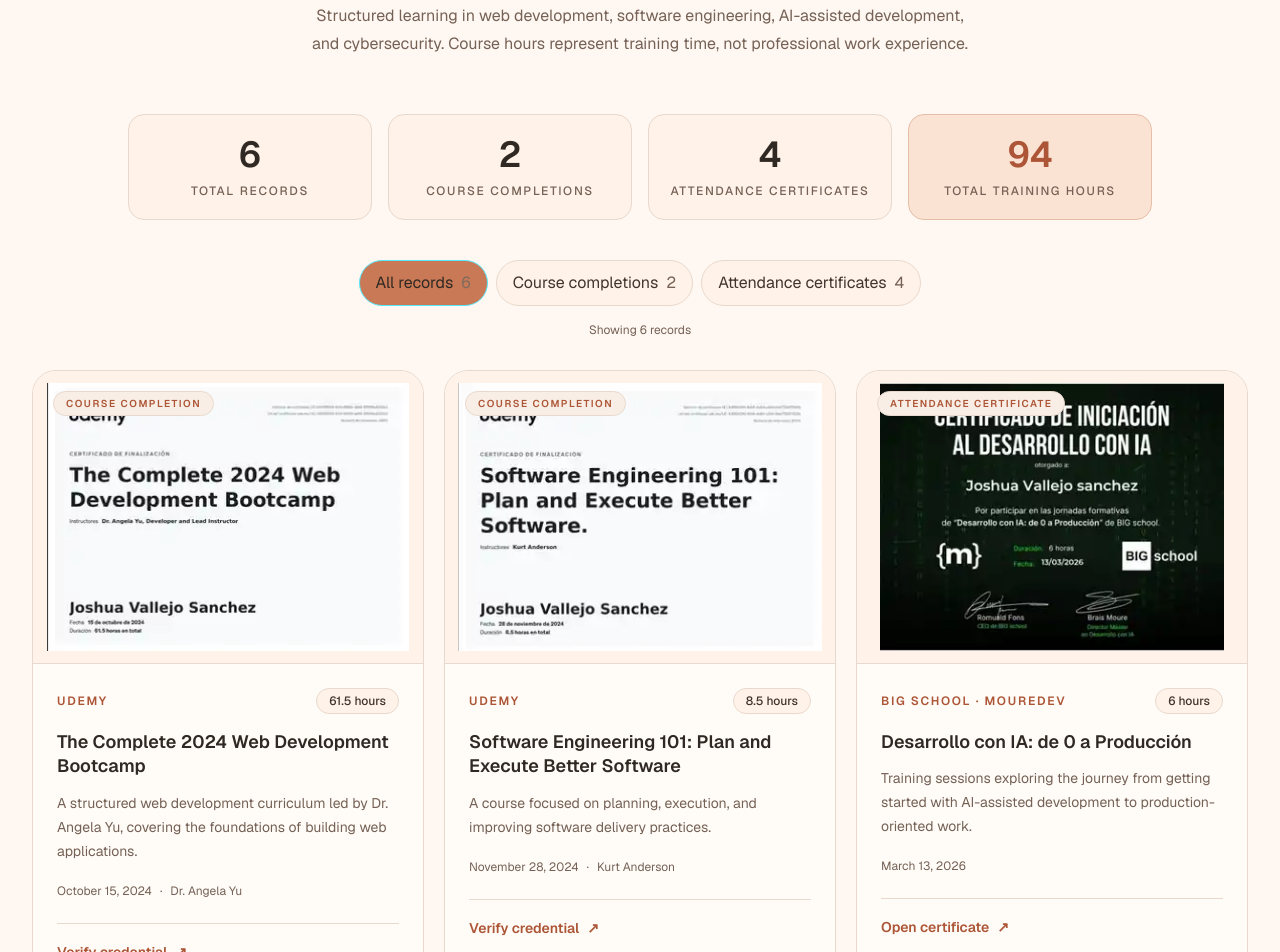
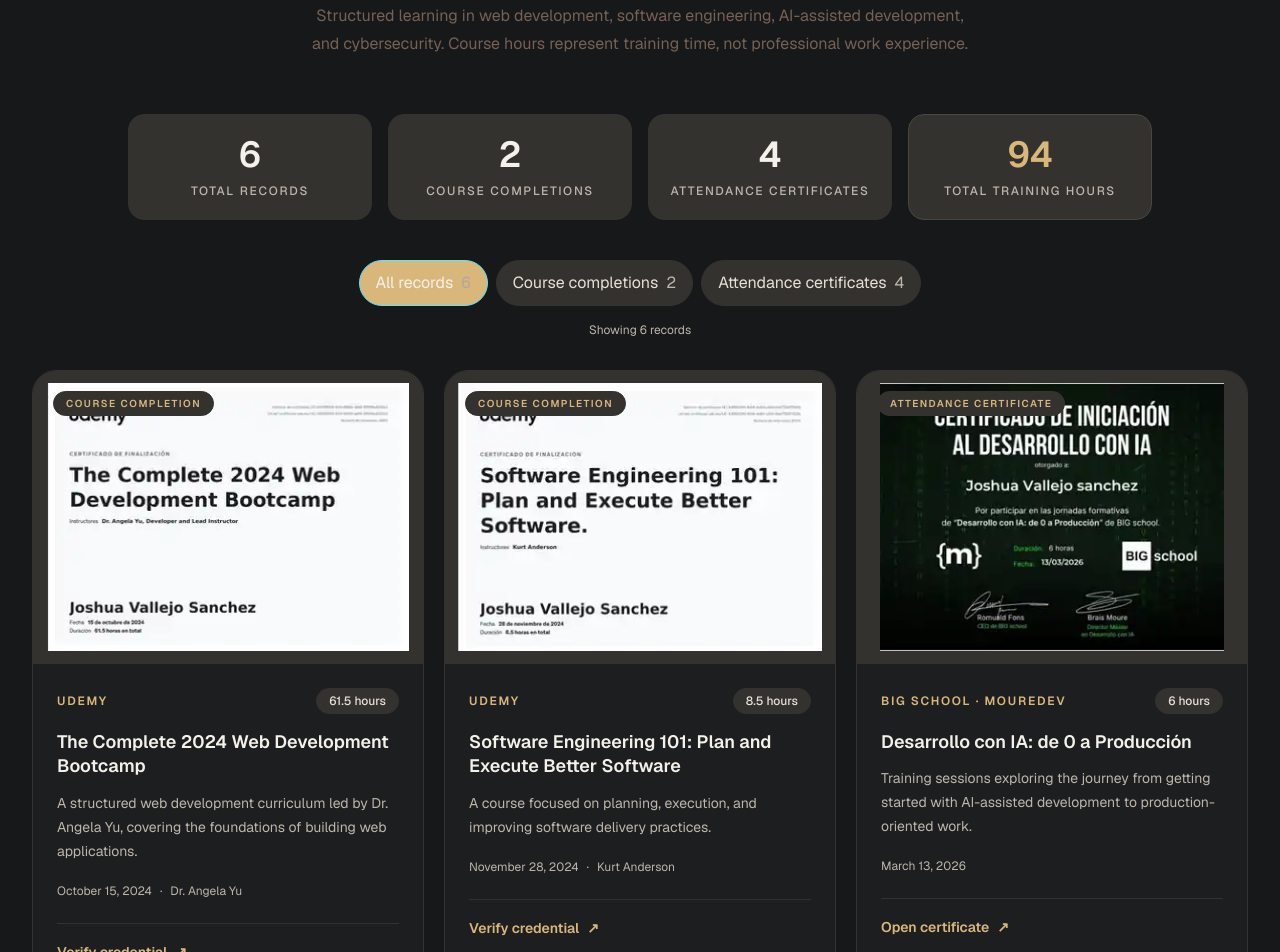
Before and after one commit to Dleteo/Nexus-AI, a Next.js app: page /portfolio in a window 1280 px wide. Shown: the part 3900-4852 px from the top of the page. Built offline with nearby package versions, Linux system fonts and the light colour scheme; no server answers.

Commit message:
Apply Obsidian Gold to marketing and portfolio sections

```diff
--- a/components/sections/Certifications.tsx
+++ b/components/sections/Certifications.tsx
@@ -41,7 +41,7 @@ export default function Certifications() {
   return (
     <section
       id="certifications"
-      className="scroll-mt-24 border-t border-[#E9D9CC] bg-[#FFF8F2] px-5 py-16 text-[#302923] sm:px-8 sm:py-20"
+      className="scroll-mt-24 border-t border-[#34322F] bg-[#171819] px-5 py-16 text-[#F4F1EB] sm:px-8 sm:py-20"
     >
       <div className="mx-auto max-w-7xl">
         <SectionHeader
@@ -52,38 +52,38 @@ export default function Certifications() {
         />
 
         <div className="mx-auto mb-10 grid max-w-5xl gap-4 sm:grid-cols-2 xl:grid-cols-4">
-          <div className="rounded-2xl border border-[#E9D9CC] bg-[#FFF2E8] px-5 py-5 text-center">
-            <p className="text-3xl font-semibold tabular-nums text-[#302923] sm:text-4xl">
+          <div className="rounded-2xl border border-[#34322F] bg-[#34322F] px-5 py-5 text-center">
+            <p className="text-3xl font-semibold tabular-nums text-[#F4F1EB] sm:text-4xl">
               {certifications.length}
             </p>
-            <p className="mt-2 text-xs font-medium uppercase tracking-[0.14em] text-[#756155]">
+            <p className="mt-2 text-xs font-medium uppercase tracking-[0.14em] text-[#BDB6AB]">
               Total records
             </p>
           </div>
 
-          <div className="rounded-2xl border border-[#E9D9CC] bg-[#FFF2E8] px-5 py-5 text-center">
-            <p className="text-3xl font-semibold tabular-nums text-[#302923] sm:text-4xl">
+          <div className="rounded-2xl border border-[#34322F] bg-[#34322F] px-5 py-5 text-center">
+            <p className="text-3xl font-semibold tabular-nums text-[#F4F1EB] sm:text-4xl">
               {courseCompletions.length}
             </p>
-            <p className="mt-2 text-xs font-medium uppercase tracking-[0.14em] text-[#756155]">
+            <p className="mt-2 text-xs font-medium uppercase tracking-[0.14em] text-[#BDB6AB]">
               Course completions
             </p>
           </div>
 
-          <div className="rounded-2xl border border-[#E9D9CC] bg-[#FFF2E8] px-5 py-5 text-center">
-            <p className="text-3xl font-semibold tabular-nums text-[#302923] sm:text-4xl">
+          <div className="rounded-2xl border border-[#34322F] bg-[#34322F] px-5 py-5 text-center">
+            <p className="text-3xl font-semibold tabular-nums text-[#F4F1EB] sm:text-4xl">
               {attendanceCertificates.length}
             </p>
-            <p className="mt-2 text-xs font-medium uppercase tracking-[0.14em] text-[#756155]">
+            <p className="mt-2 text-xs font-medium uppercase tracking-[0.14em] text-[#BDB6AB]">
               Attendance certificates
             </p>
           </div>
 
-          <div className="rounded-2xl border border-[#E6BDA7] bg-[#FBE3D3] px-5 py-5 text-center">
-            <p className="text-3xl font-semibold tabular-nums text-[#AD5637] sm:text-4xl">
+          <div className="rounded-2xl border border-[#4B463D] bg-[#34322F] px-5 py-5 text-center">
+            <p className="text-3xl font-semibold tabular-nums text-[#D9B77B] sm:text-4xl">
               {formatTotalHours(totalTrainingHours)}
             </p>
-            <p className="mt-2 text-xs font-medium uppercase tracking-[0.14em] text-[#756155]">
+            <p className="mt-2 text-xs font-medium uppercase tracking-[0.14em] text-[#BDB6AB]">
               Total training hours
             </p>
           </div>
@@ -105,19 +105,19 @@ export default function Certifications() {
                   onClick={() => setFilter(item.value)}
                   className={
                     selected
-                      ? "rounded-full border border-cyan-300 bg-[#C97955] px-4 py-2.5 text-sm font-semibold text-[#302923] transition"
-                      : "rounded-full border border-[#E9D9CC] bg-[#FFF2E8] px-4 py-2.5 text-sm font-medium text-[#40342E] transition hover:border-[#E6BDA7] hover:text-[#302923]"
+                      ? "rounded-full border border-cyan-300 bg-[#D9B77B] px-4 py-2.5 text-sm font-semibold text-[#F4F1EB] transition"
+                      : "rounded-full border border-[#34322F] bg-[#34322F] px-4 py-2.5 text-sm font-medium text-[#E6E1D8] transition hover:border-[#4B463D] hover:text-[#F4F1EB]"
                   }
                 >
                   {item.label}
-                  <span className={selected ? "ml-2 text-[#816B5E]" : "ml-2 text-[#756155]"}>
+                  <span className={selected ? "ml-2 text-[#AFA89E]" : "ml-2 text-[#BDB6AB]"}>
                     {item.count}
                   </span>
                 </button>
               );
             })}
           </div>
-          <p aria-live="polite" className="text-xs text-[#756155]">
+          <p aria-live="polite" className="text-xs text-[#BDB6AB]">
             Showing {filteredCertifications.length} {filteredCertifications.length === 1 ? "record" : "records"}
           </p>
         </div>
@@ -127,14 +127,14 @@ export default function Certifications() {
             {filteredCertifications.map((certification) => (
               <article
                 key={certification.id}
-                className="group overflow-hidden rounded-3xl border border-[#E9D9CC] bg-[#FFFCF8] transition duration-300 hover:-translate-y-1 hover:border-[#E6BDA7] hover:shadow-[0_20px_70px_-35px_rgba(119,72,45,0.18)]"
+                className="group overflow-hidden rounded-3xl border border-[#34322F] bg-[#1D1E20] transition duration-300 hover:-translate-y-1 hover:border-[#4B463D] hover:shadow-[0_20px_70px_-35px_rgba(119,72,45,0.18)]"
               >
                 <a
                   href={certification.image}
                   target="_blank"
                   rel="noopener noreferrer"
                   aria-label={`Open certificate image: ${certification.title}`}
-                  className="relative block aspect-[4/3] overflow-hidden border-b border-[#E9D9CC] bg-[#FFF2E8] p-3"
+                  className="relative block aspect-[4/3] overflow-hidden border-b border-[#34322F] bg-[#34322F] p-3"
                 >
                   <Image
                     src={certification.image}
@@ -143,30 +143,30 @@ export default function Certifications() {
                     sizes="(min-width: 1280px) 33vw, (min-width: 768px) 50vw, 100vw"
                     className="object-contain p-3 transition duration-500 group-hover:scale-[1.015]"
                   />
-                  <span className="absolute left-5 top-5 rounded-full border border-[#E9D9CC] bg-[#F8EEE6] px-3 py-1 text-[10px] font-semibold uppercase tracking-[0.15em] text-[#AD5637]">
+                  <span className="absolute left-5 top-5 rounded-full border border-[#34322F] bg-[#34322F] px-3 py-1 text-[10px] font-semibold uppercase tracking-[0.15em] text-[#D9B77B]">
                     {certification.credentialType}
                   </span>
                 </a>
 
                 <div className="p-6">
                   <div className="flex flex-wrap items-center justify-between gap-3">
-                    <p className="text-xs font-semibold uppercase tracking-[0.14em] text-[#AD5637]">
+                    <p className="text-xs font-semibold uppercase tracking-[0.14em] text-[#D9B77B]">
                       {certification.issuer}
                     </p>
-                    <span className="rounded-full border border-[#E9D9CC] bg-[#FFF2E8] px-3 py-1 text-xs font-medium text-[#40342E]">
+                    <span className="rounded-full border border-[#34322F] bg-[#34322F] px-3 py-1 text-xs font-medium text-[#E6E1D8]">
                       {formatHours(certification.hours)}
                     </span>
                   </div>
 
-                  <h3 className="mt-4 text-lg font-semibold leading-snug text-[#302923]">
+                  <h3 className="mt-4 text-lg font-semibold leading-snug text-[#F4F1EB]">
                     {certification.title}
                   </h3>
 
-                  <p className="mt-3 text-sm leading-6 text-[#756155]">
+                  <p className="mt-3 text-sm leading-6 text-[#BDB6AB]">
                     {certification.description}
                   </p>
 
-                  <div className="mt-5 flex flex-wrap items-center gap-x-2 gap-y-1 text-xs text-[#756155]">
+                  <div className="mt-5 flex flex-wrap items-center gap-x-2 gap-y-1 text-xs text-[#BDB6AB]">
                     <span>{certification.date}</span>
                     {certification.instructor ? (
                       <>
@@ -176,13 +176,13 @@ export default function Certifications() {
                     ) : null}
                   </div>
 
-                  <div className="mt-6 border-t border-[#E9D9CC] pt-4">
+                  <div className="mt-6 border-t border-[#34322F] pt-4">
                     {certification.credentialUrl ? (
                       <a
                         href={certification.credentialUrl}
                         target="_blank"
                         rel="noopener noreferrer"
-                        className="inline-flex items-center gap-2 text-sm font-semibold text-[#AD5637] transition hover:text-[#302923] focus-visible:outline-2 focus-visible:outline-offset-4 focus-visible:outline-cyan-300"
+                        className="inline-flex items-center gap-2 text-sm font-semibold text-[#D9B77B] transition hover:text-[#F4F1EB] focus-visible:outline-2 focus-visible:outline-offset-4 focus-visible:outline-cyan-300"
                       >
                         Verify credential
                         <span aria-hidden="true">↗</span>
@@ -192,7 +192,7 @@ export default function Certifications() {
                         href={certification.image}
                         target="_blank"
                         rel="noopener noreferrer"
-                        className="inline-flex items-center gap-2 text-sm font-semibold text-[#AD5637] transition hover:text-[#302923] focus-visible:outline-2 focus-visible:outline-offset-4 focus-visible:outline-cyan-300"
+                        className="inline-flex items-center gap-2 text-sm font-semibold text-[#D9B77B] transition hover:text-[#F4F1EB] focus-visible:outline-2 focus-visible:outline-offset-4 focus-visible:outline-cyan-300"
                       >
                         Open certificate
                         <span aria-hidden="true">↗</span>
@@ -204,12 +204,12 @@ export default function Certifications() {
             ))}
           </div>
         ) : (
-          <p className="rounded-2xl border border-dashed border-[#E9D9CC] p-10 text-center text-[#756155]">
+          <p className="rounded-2xl border border-dashed border-[#34322F] p-10 text-center text-[#BDB6AB]">
             No records match this filter.
           </p>
         )}
 
-        <p className="mt-8 text-center text-xs leading-5 text-[#756155]">
+        <p className="mt-8 text-center text-xs leading-5 text-[#BDB6AB]">
           Training hours reflect certificate details or information provided by the learner. Training records without verified issuers or dates are labeled transparently and are not presented as course-completion credentials.
         </p>
       </div>
```
